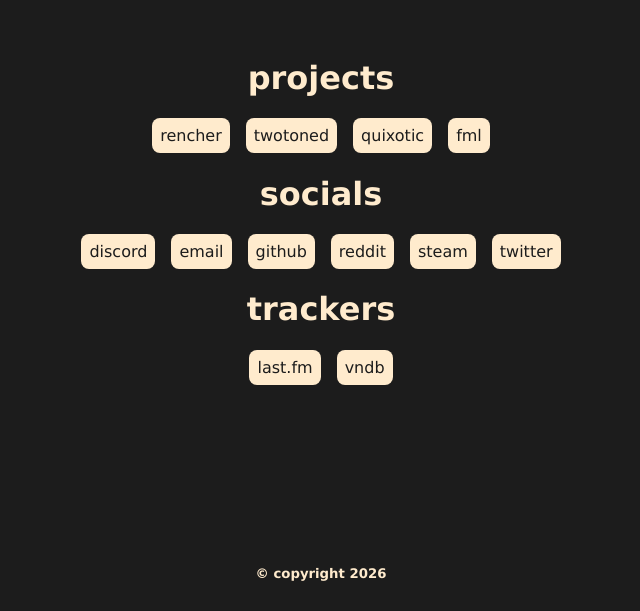
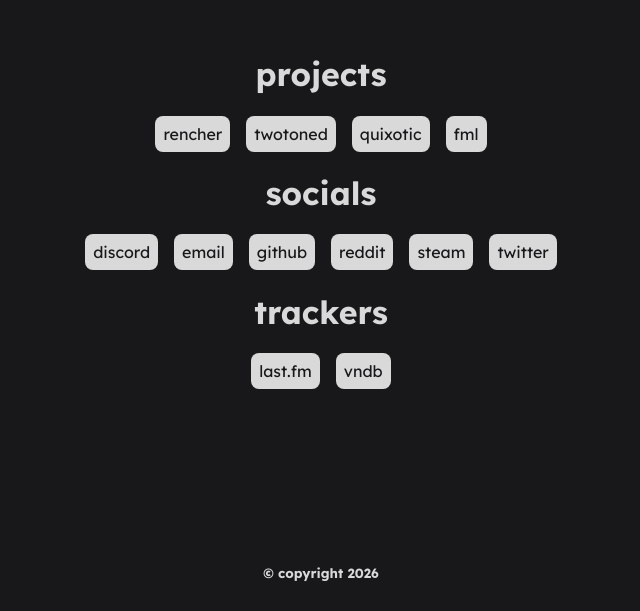
Before and after one commit to danatationn/danatationn.github.io, a Vue app: page / in a window 1280 px wide. Shown: the part 189-800 px from the top of the page, without its empty margins (319-959 px from the left). Built offline with nearby package versions, Linux system fonts and the light colour scheme.

Commit message:
style changes

```diff
--- a/index.html
+++ b/index.html
@@ -5,6 +5,9 @@
     <link rel="shortcut icon" type="image/x-icon" href="favicon.ico">
     <meta name="viewport" content="width=device-width, initial-scale=1.0">
     <title>dan's site</title>
+    <link rel="preconnect" href="https://fonts.googleapis.com">
+    <link rel="preconnect" href="https://fonts.gstatic.com" crossorigin>
+    <link href="https://fonts.googleapis.com/css2?family=Lexend:wght@100..900&display=swap" rel="stylesheet">
   </head>
   <body>
     <div id="app"></div>
--- a/src/App.vue
+++ b/src/App.vue
@@ -1,6 +1,9 @@
 <script setup>
-	import {ref} from "vue";
+	import {ref, onMounted} from "vue";
 	const currentLabel = ref('');
+	const projectsLabel = ref('projects');
+	const socialsLabel = ref('socials');
+	const trackersLabel = ref('trackers');
 
 	const projects = [
 		['rencher', 'a game manager for Ren\'Py visual novels', 'https://github.com/danatationn/rencher'],
@@ -28,34 +31,32 @@
 
 <template>
 	<body>
-		<h1>projects</h1>
+		<h1> {{ projectsLabel }}</h1>
 		<ul>
 			<li v-for="project in projects"
-				@mouseover="currentLabel=project[1]"
-				@mouseleave="currentLabel=''">
-				<a :href="project[2]"> {{project[0]}}</a>
+				@mouseover="projectsLabel=project[1]"
+				@mouseleave="projectsLabel='projects'">
+				<a :href="project[2]"> {{project[0]}} </a>
 			</li>
 		</ul>
 
-		<h1>socials</h1>
+		<h1> {{ socialsLabel }}</h1>
 		<ul>
 			<li v-for="social in socials"
-				@mouseover="currentLabel=social[1]"
-				@mouseleave="currentLabel=''">
+				@mouseover="socialsLabel=social[1]"
+				@mouseleave="socialsLabel='socials'">
 				<a :href="social[2]"> {{social[0]}} </a>
 			</li>
 		</ul>
 
-		<h1>trackers</h1>
+		<h1> {{ trackersLabel }}</h1>
 		<ul>
 			<li v-for="tracker in trackers"
-			    @mouseover="currentLabel=tracker[1]"
-			    @mouseleave="currentLabel=''">
+			    @mouseover="trackersLabel=tracker[1]"
+			    @mouseleave="trackersLabel='trackers'">
 				<a :href="tracker[2]"> {{tracker[0]}} </a>
 			</li>
 		</ul>
-
-		<h3>{{ currentLabel }}</h3>
 
 		<h5>© copyright 2026</h5>
 	</body>
--- a/src/assets/style.css
+++ b/src/assets/style.css
@@ -1,7 +1,12 @@
+:root {
+	--bg: #18181a;
+	--fg: #d9d9d9;
+}
+
 body {
-	background-color: #1c1c1c;
-	color: blanchedalmond;
-	font-family: "Verdana", sans-serif;
+	background-color: var(--bg);
+	color: var(--fg);
+	font-family: "Lexend", sans-serif;
 
 	display: flex;
 	flex-direction: column;
@@ -14,7 +19,8 @@
 
 ul {
 	display: flex;
-	gap: 16px;
+	/*gap: 16px;*/
+	gap: 0;
 	flex-wrap: wrap;
 	justify-content: center;
 
@@ -24,32 +30,40 @@
 
 }
 
+li {
+	flex: 1;
+	display: flex;
+}
+
 li a {
-	display: block;
+	width: 100%;
+	box-sizing: border-box;
+	margin-left: 8px;
+	margin-right: 8px;
+	/*display: block;*/
 	text-align: center;
 	text-decoration: none;
 
-	background: blanchedalmond;
+	background: var(--fg);
 	padding: 8px;
 	border-radius: 8px;
-	color: #1c1c1c;
+	color: var(--bg);
+
+	transition-duration: 100ms;
 }
 
 li a:hover {
-	transition-duration: 100ms;
+	outline: 1px var(--fg) dashed;
+	outline-offset: 1px;
 
-	box-shadow: inset 0 0 0 .15em blanchedalmond;
-	background-color: #1c1c1c;
-	color: blanchedalmond;
-
-	border-radius: 16px;
+	border-radius: 0;
 }
 
 li a:active {
-	transition-duration: 50ms;
+	transition-duration: 10ms;
 
-	color: #1c1c1c;
-	background-color: blanchedalmond;
+	color: var(--fg);
+	background-color: var(--bg);
 }
 
 h5 {
@@ -58,11 +72,11 @@
 	bottom: 8px;
 }
 
-h3 {
+/*h3 {
 	position: absolute;
 	text-align: center;
 	bottom: calc(25vh - 125px);
-}
+}*/
 
 @media (max-width: 768px) {
 	ul {
```
Also changed, not shown: 2 other files (tests, documents, lock files or other folders).
